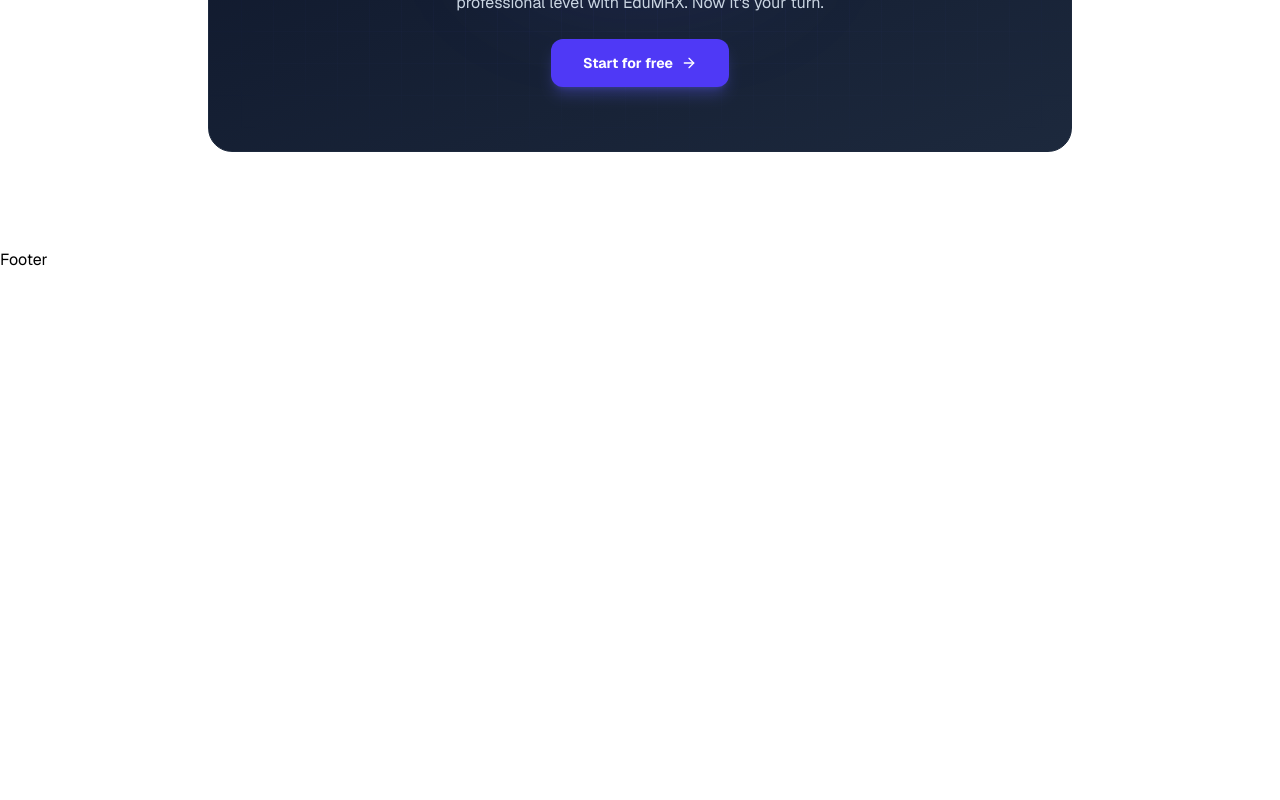
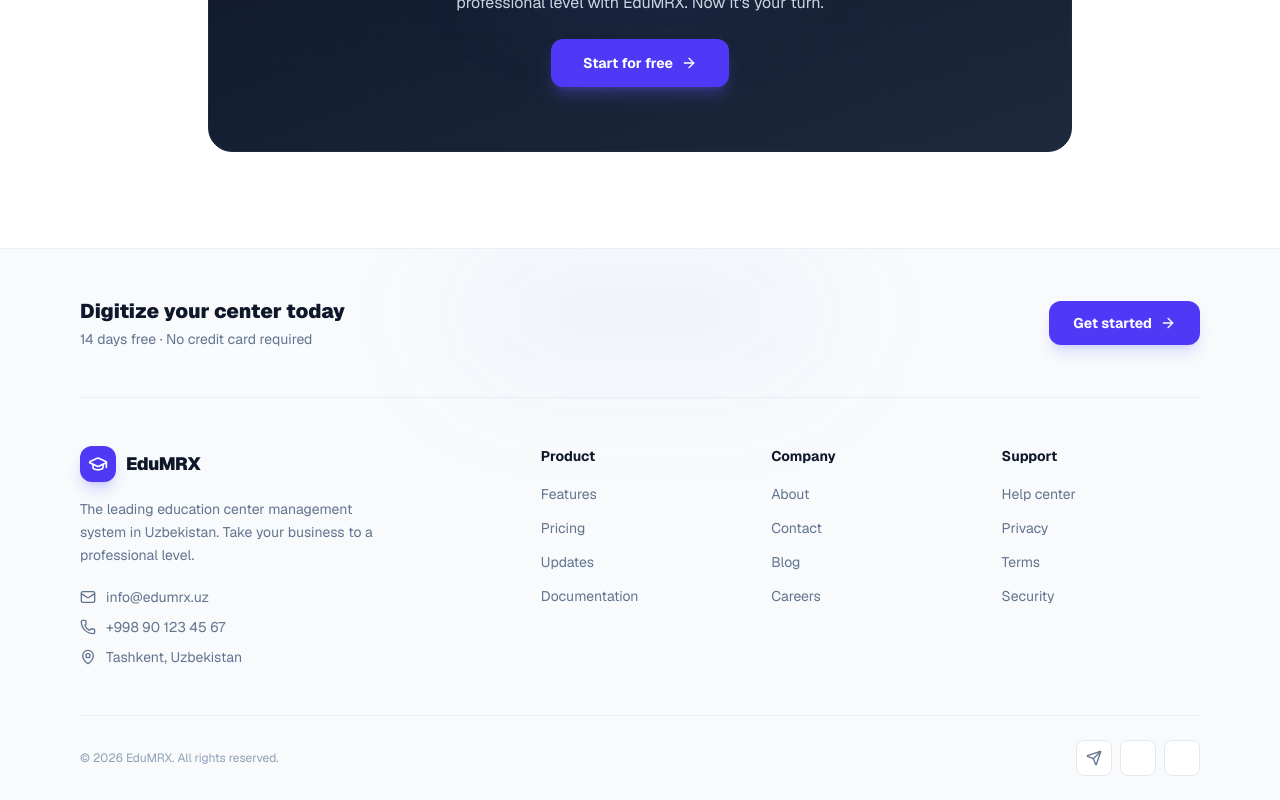
Before and after one commit to EduMRX-System/EduMRX-App, a Next.js app: page / in a window 1280 px wide. Shown: the part 3297-4097 px from the top of the page. Before the commit the page ends 3569 px from the top, so only its background shows below. Built offline with nearby package versions, Linux system fonts and the light colour scheme.

Commit message:
fix: footer

```diff
--- a/app/(marketing)/layout.tsx
+++ b/app/(marketing)/layout.tsx
@@ -2,8 +2,8 @@
 
 import { usePathname } from "next/navigation";
 import { motion, AnimatePresence } from "framer-motion";
-import Footer from "@/components/common/Footer";
 import Header from "@/components/common/marketing/Header";
+import Footer from "@/components/common/marketing/Footer";
 
 export default function MarketingLayout({
   children,
--- a/components/common/Footer.tsx
+++ /dev/null
@@ -1,7 +0,0 @@
-import React from 'react'
-
-export default function Footer() {
-  return (
-    <div>Footer</div>
-  )
-}
```
